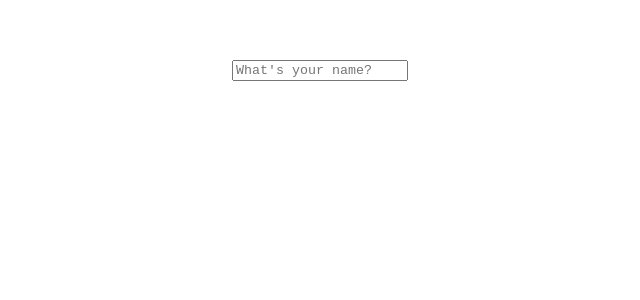
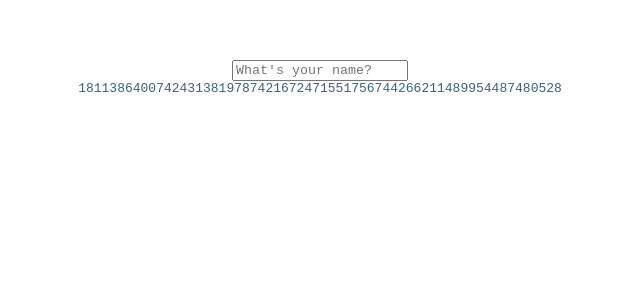
Before and after one commit to mattiamtzlr/Maturaarbeit-Prototypen, a Vue app: page / in a window 1280 px wide. Shown: the top 300 px of the page, without its empty margins (320-960 px from the left). Built offline with nearby package versions, Linux system fonts and the light colour scheme.

Commit message:
Test mit BigInt

```diff
--- a/src/App.vue
+++ b/src/App.vue
@@ -7,6 +7,9 @@
     v-model="nameInput"
     @keyup.enter="saveName"
   >
+  <div>
+    {{hugeNumber}}
+  </div>
 </template>
 
 <script>
@@ -16,6 +19,10 @@ export default {
   name: 'App',
   components: {},
   setup() {
+    let hugeNumber = computed(function () {
+      return (2234972389427349623856293462834792n * 8104737263472634962734792834n).toString();
+    })
+
     let name = ref(localStorage.getItem("username"));
     // let loggedIn = true;
     let loggedIn = computed(function () {
@@ -34,6 +41,7 @@ export default {
       loggedIn,
       nameInput,
       saveName,
+      hugeNumber,
     }
   }
 }
```
